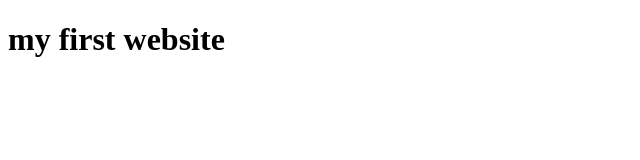
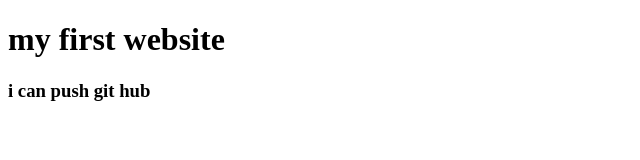
Before and after one commit to NahidKhan1/my-first-website, a plain HTML site: page index.html in a window 1280 px wide. Shown: the whole page, without its empty margins (0-640 px from the left). Drawn offline with Linux system fonts and the light colour scheme.

Commit message:
learn github

```diff
--- a/index.html
+++ b/index.html
@@ -7,5 +7,6 @@
 </head>
 <body>
     <h1>my first website</h1>
+    <h3>i can push git hub</h3>
 </body>
 </html>
```
